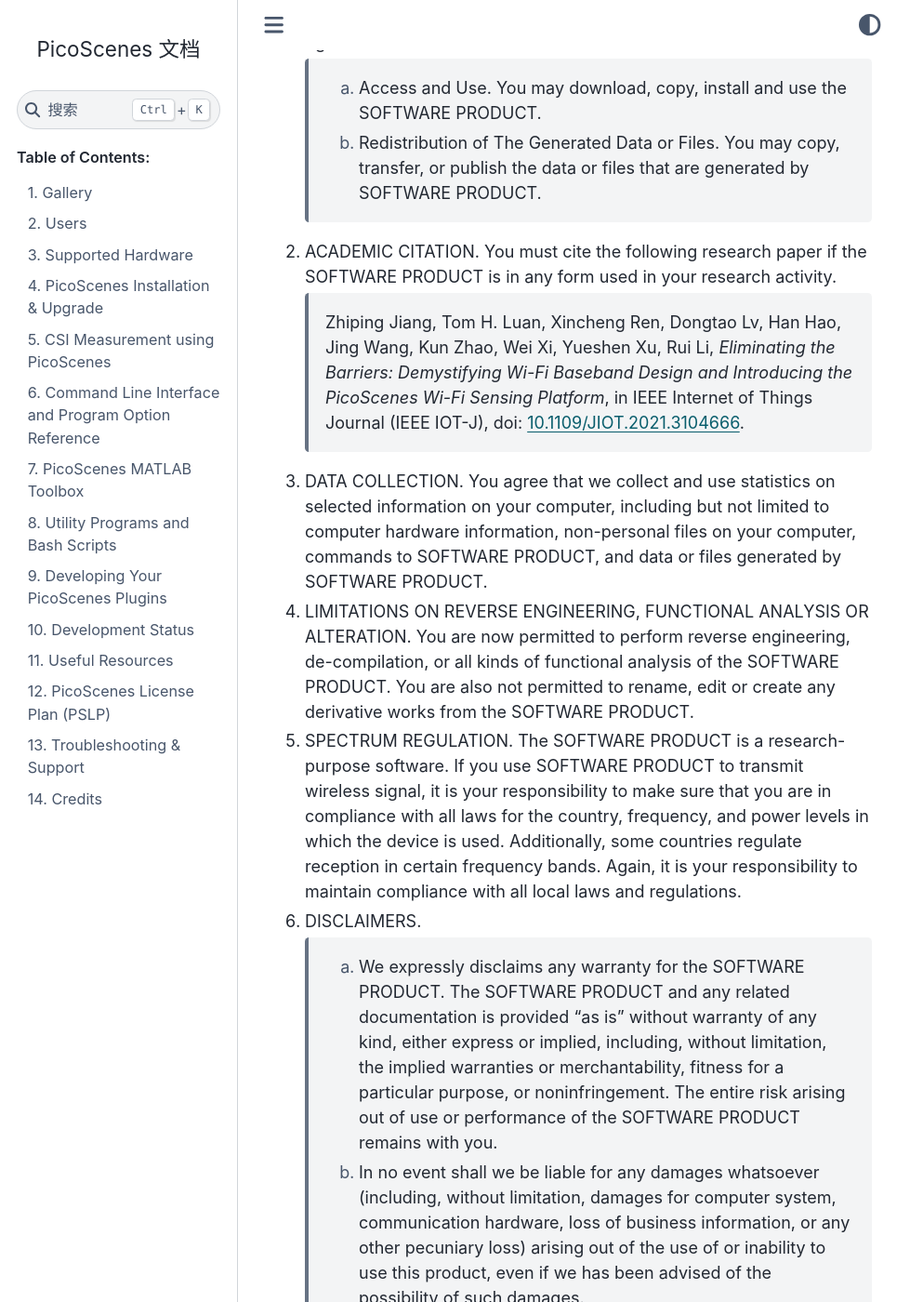
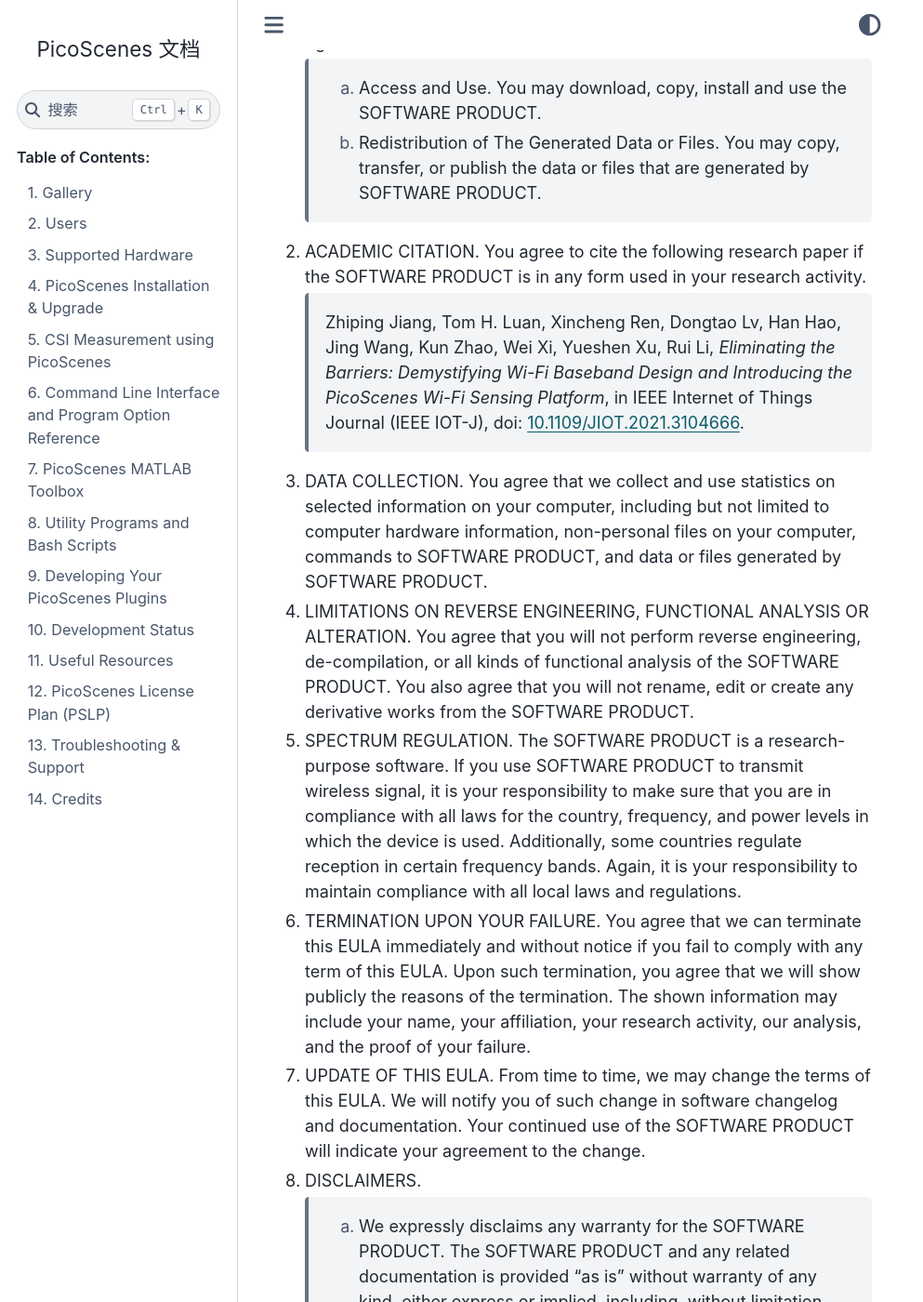
Before and after one commit to wifisensing/PicoScenes-Manual, a Sphinx documentation site: the page built from source/eula.rst, in a window 1280 px wide and 1400 px high, scrolled down 537 px. Shown: the whole window at 93% size, without its empty margins (0-993 px from the left). Built offline with Sphinx 7.4.7 and the Sphinx Book theme 1.1.4, drawn with Linux system fonts in a browser that asks for light colours; pages that are not in the unit, such as notebooks, are missing from menus.

Commit message:
upgrade eula

```diff
--- a/source/eula.rst
+++ b/source/eula.rst
@@ -10,17 +10,21 @@
     a. Access and Use. You may download, copy, install and use the SOFTWARE PRODUCT.
     b. Redistribution of The Generated Data or Files. You may copy, transfer, or publish the data or files that are generated by SOFTWARE PRODUCT.
 
-2. ACADEMIC CITATION. You must cite the following research paper if the SOFTWARE PRODUCT is in any form used in your research activity.
+2. ACADEMIC CITATION. You agree to cite the following research paper if the SOFTWARE PRODUCT is in any form used in your research activity.
 
     Zhiping Jiang, Tom H. Luan, Xincheng Ren, Dongtao Lv, Han Hao, Jing Wang, Kun Zhao, Wei Xi, Yueshen Xu, Rui Li, `Eliminating the Barriers: Demystifying Wi-Fi Baseband Design and Introducing the PicoScenes Wi-Fi Sensing Platform`,  in IEEE Internet of Things Journal (IEEE IOT-J), doi: `10.1109/JIOT.2021.3104666 <https://doi.org/10.1109/JIOT.2021.3104666>`_.
 
 3. DATA COLLECTION. You agree that we collect and use statistics on selected information on your computer, including but not limited to computer hardware information, non-personal files on your computer, commands to SOFTWARE PRODUCT, and data or files generated by SOFTWARE PRODUCT.
 
-4. LIMITATIONS ON REVERSE ENGINEERING, FUNCTIONAL ANALYSIS OR ALTERATION. You are now permitted to perform reverse engineering, de-compilation, or all kinds of functional analysis of the SOFTWARE PRODUCT. You are also not permitted to rename, edit or create any derivative works from the SOFTWARE PRODUCT.
+4. LIMITATIONS ON REVERSE ENGINEERING, FUNCTIONAL ANALYSIS OR ALTERATION. You agree that you will not perform reverse engineering, de-compilation, or all kinds of functional analysis of the SOFTWARE PRODUCT. You also agree that you will not rename, edit or create any derivative works from the SOFTWARE PRODUCT.
 
 5. SPECTRUM REGULATION. The SOFTWARE PRODUCT is a research-purpose software. If you use SOFTWARE PRODUCT to transmit wireless signal, it is your responsibility to make sure that you are in compliance with all laws for the country, frequency, and power levels in which the device is used. Additionally, some countries regulate reception in certain frequency bands. Again, it is your responsibility to maintain compliance with all local laws and regulations.
 
-6. DISCLAIMERS.
+6. TERMINATION UPON YOUR FAILURE. You agree that we can terminate this EULA immediately and without notice if you fail to comply with any term of this EULA. Upon such termination, you agree that we will show publicly the reasons of the termination. The shown information may include your name, your affiliation, your research activity, our analysis, and the proof of your failure.
+
+7. UPDATE OF THIS EULA. From time to time, we may change the terms of this EULA. We will notify you of such change in software changelog and documentation. Your continued use of the SOFTWARE PRODUCT will indicate your agreement to the change.
+
+8. DISCLAIMERS.
 
     a. We expressly disclaims any warranty for the SOFTWARE PRODUCT. The SOFTWARE PRODUCT and any related documentation is provided "as is" without warranty of any kind, either express or implied, including, without limitation, the implied warranties or merchantability, fitness for a particular purpose, or noninfringement. The entire risk arising out of use or performance of the SOFTWARE PRODUCT remains with you.
     b. In no event shall we be liable for any damages whatsoever (including, without limitation, damages for computer system, communication hardware, loss of business information, or any other pecuniary loss) arising out of the use of or inability to use this product, even if we has been advised of the possibility of such damages.
```
